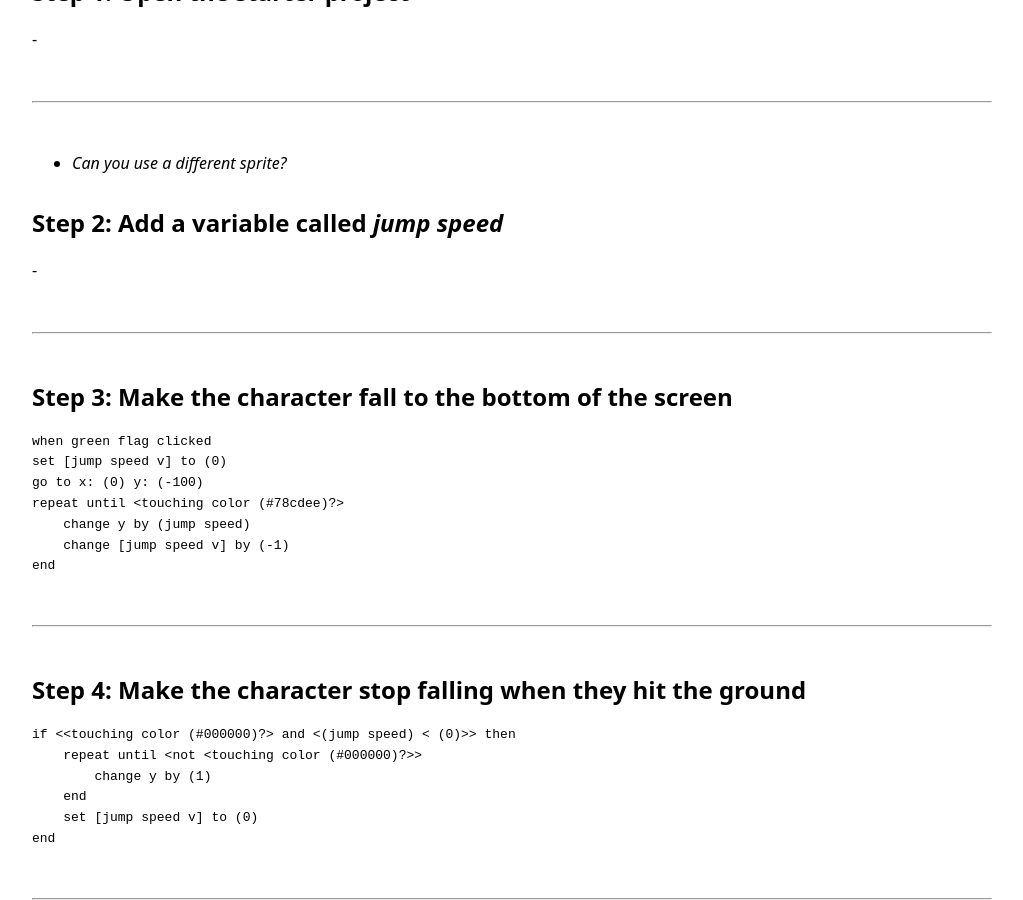
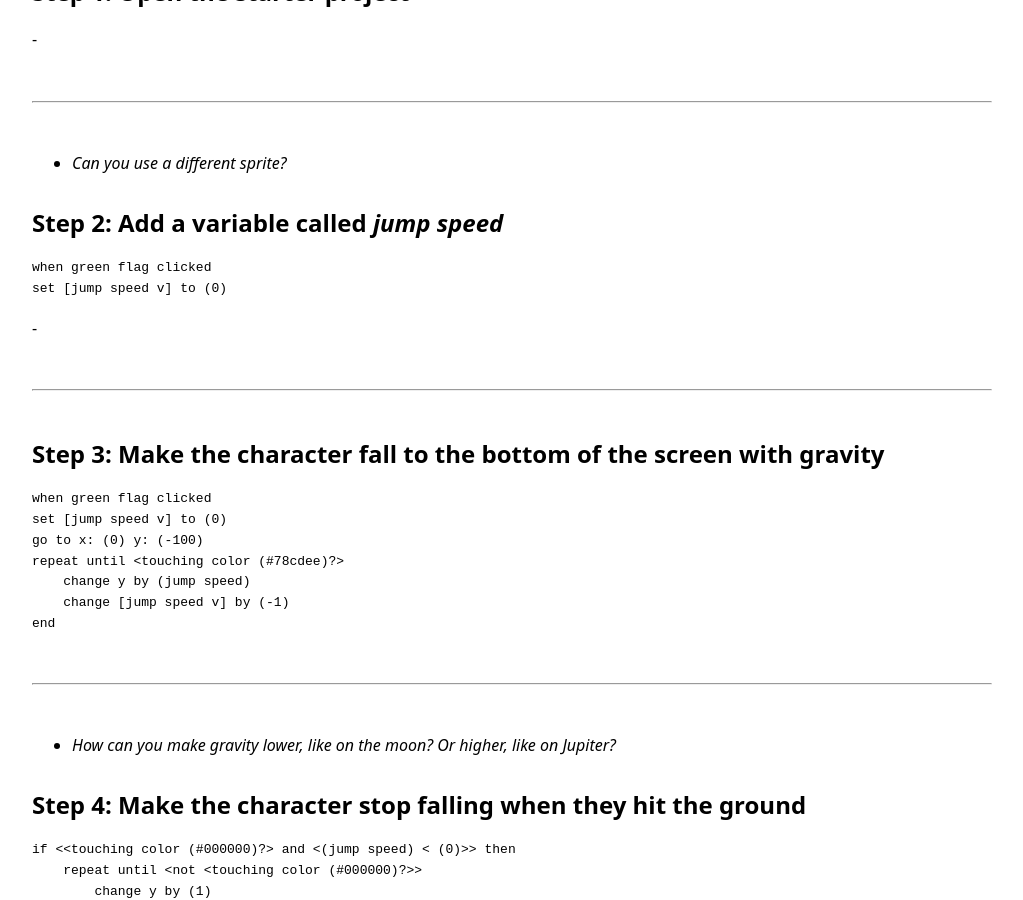
Before and after one commit to ganzogo/gravesend-code-club, a Jekyll site: the page built from projects/platformer/index.md, in a window 1280 px wide and 900 px high, scrolled down 947 px. Shown: the whole window, without its empty margins (128-1151 px from the left). Built offline with Jekyll 4.4.1, drawn with Linux system fonts in a browser that asks for light colours.

Commit message:
Added note about gravity.

````diff
--- a/projects/platformer/index.md
+++ b/projects/platformer/index.md
@@ -28,6 +28,10 @@ These steps are available at [bit.ly/platformer-steps](https://bit.ly/platformer
 
 ## Step 2: Add a variable called *jump speed*
 
+```scratch
+when green flag clicked
+set [jump speed v] to (0)
+```
 
 -
 
@@ -36,7 +40,7 @@ These steps are available at [bit.ly/platformer-steps](https://bit.ly/platformer
 </section>
 <section markdown="1">
 
-## Step 3: Make the character fall to the bottom of the screen
+## Step 3: Make the character fall to the bottom of the screen with gravity
 
 ```scratch
 when green flag clicked
@@ -49,6 +53,8 @@ end
 ```
 
 ---
+
+* *How can you make gravity lower, like on the moon? Or higher, like on Jupiter?*
 
 </section>
 <section markdown="1">
````
